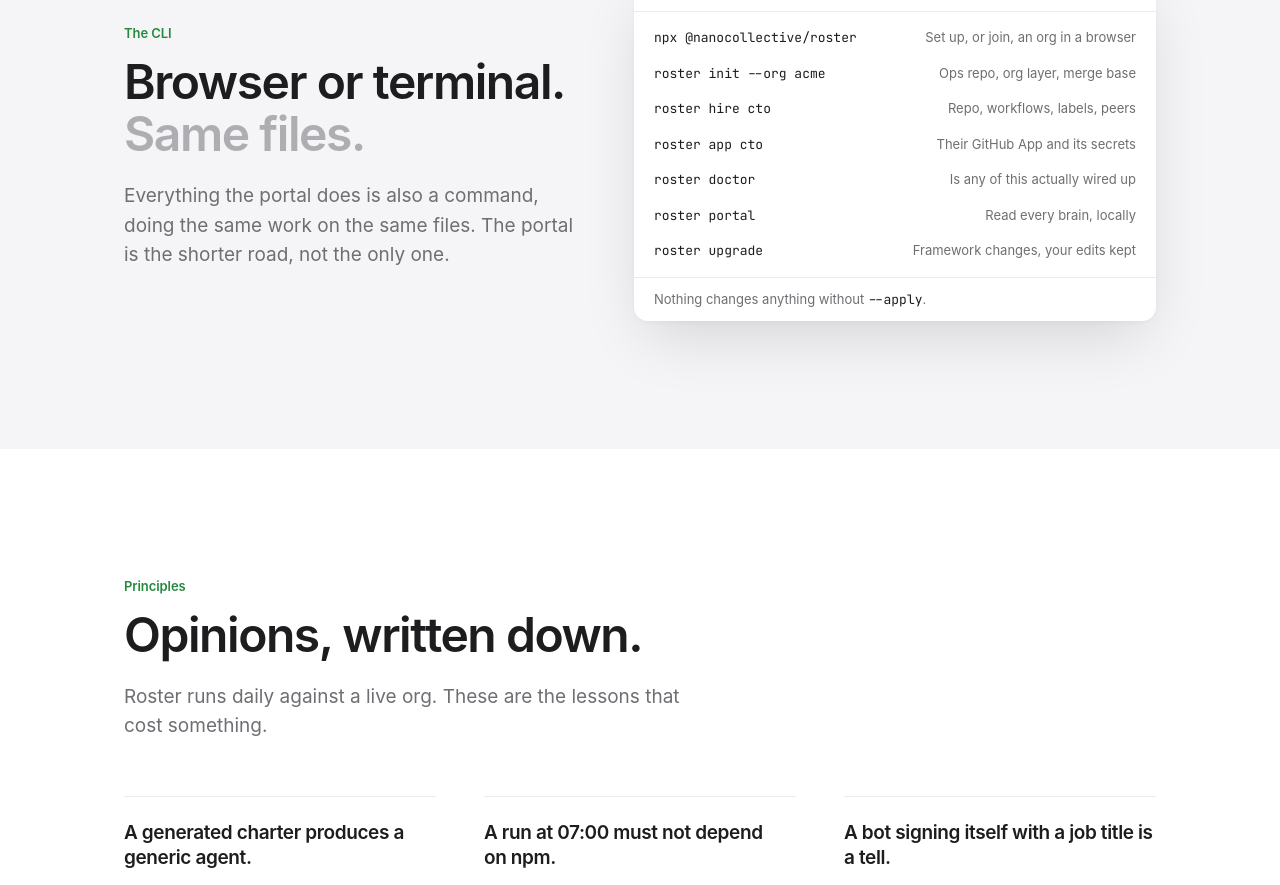
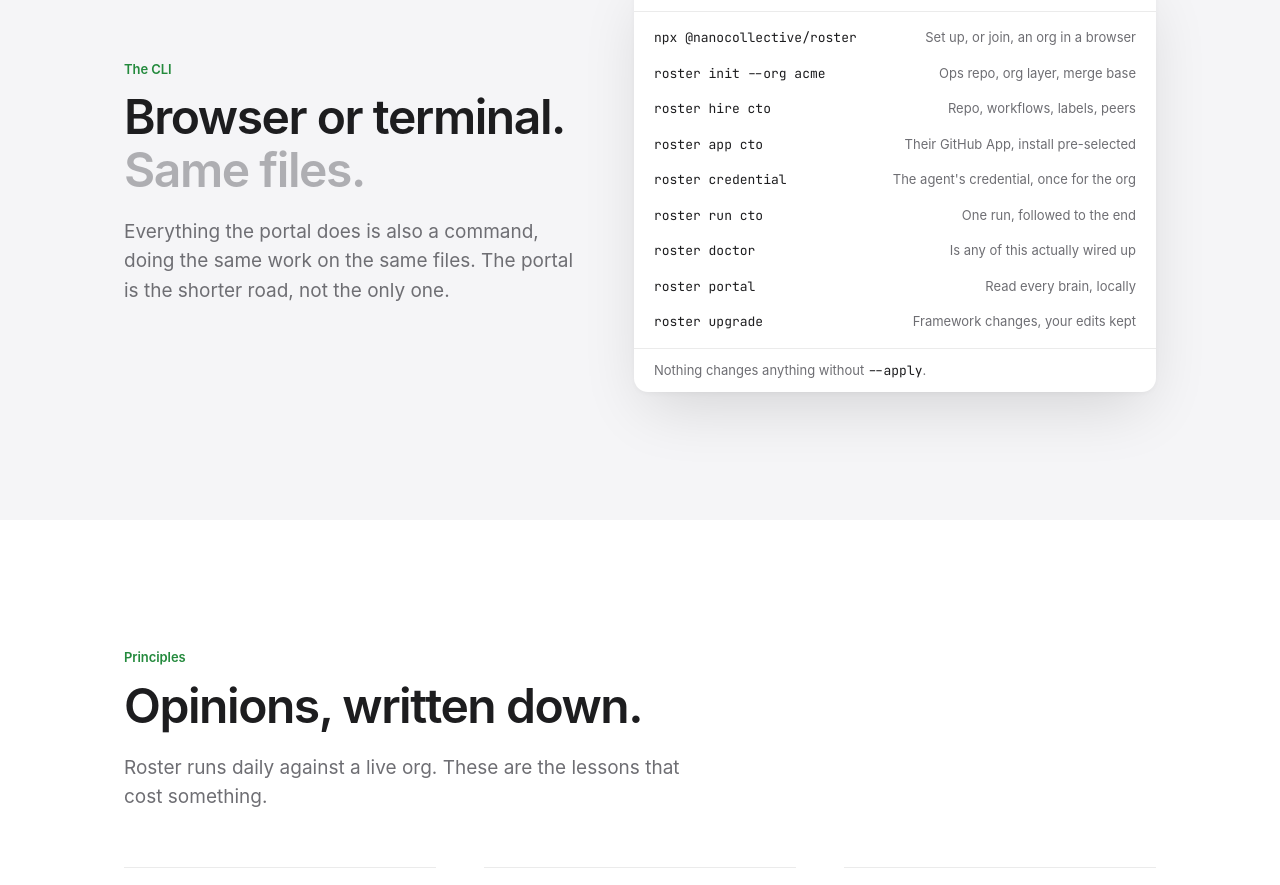
Before and after one commit to Nano-Collective/roster, a Next.js app in the folder website/: page / in a window 1280 px wide. Shown: the part 7221-8106 px from the top of the page. Built offline with nearby package versions, Linux system fonts and the light colour scheme.

Commit message:
docs: a shorter road to the first run, and six things to know first

```diff
--- a/website/src/components/Commands.tsx
+++ b/website/src/components/Commands.tsx
@@ -5,7 +5,9 @@ const cmds = [
   ["npx @nanocollective/roster", "Set up, or join, an org in a browser"],
   ["roster init --org acme", "Ops repo, org layer, merge base"],
   ["roster hire cto", "Repo, workflows, labels, peers"],
-  ["roster app cto", "Their GitHub App and its secrets"],
+  ["roster app cto", "Their GitHub App, install pre-selected"],
+  ["roster credential", "The agent's credential, once for the org"],
+  ["roster run cto", "One run, followed to the end"],
   ["roster doctor", "Is any of this actually wired up"],
   ["roster portal", "Read every brain, locally"],
   ["roster upgrade", "Framework changes, your edits kept"],
```
Also changed, not shown: 9 other files (tests, documents, lock files or other folders).
